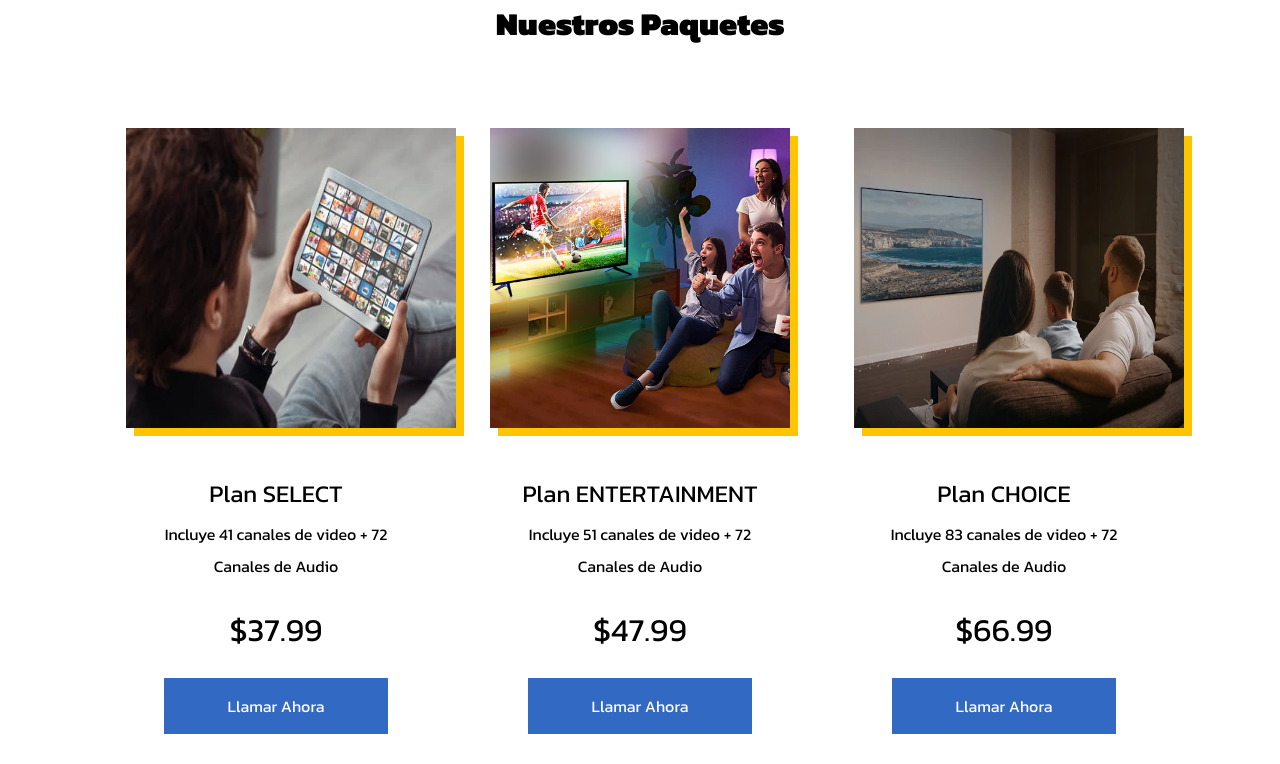
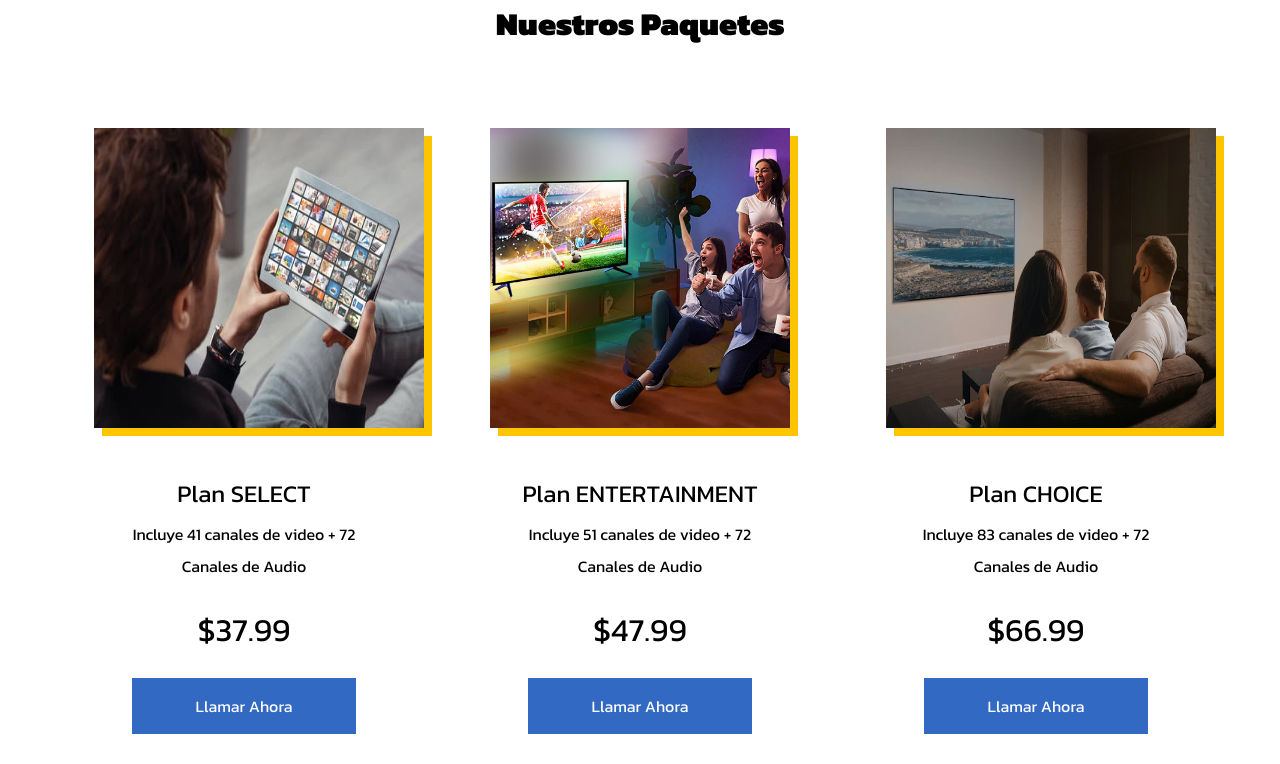
Before and after one commit to Alejod2103/DirectvSite, a React (Create React App) app: page / in a window 1280 px wide. Shown: the part 840-1604 px from the top of the page. Built offline with nearby package versions, Linux system fonts and the light colour scheme.

Commit message:
version 0.0.0.1

```diff
--- a/src/components/Products/ProductsElements.js
+++ b/src/components/Products/ProductsElements.js
@@ -16,9 +16,14 @@ export const ProductWrapper = styled.div`
 `;
 
 export const ProductCard = styled.div`
-  margin: 0 2rem;
+  margin: 0 3rem;
   line-height: 2;
   width: 300px;
+
+  @media (min-width: 300px) and (max-width: 800px) {
+    width: 280px;
+    margin-right: 60px;
+  }
 `;
 
 export const ProductImg = styled.img`
```
